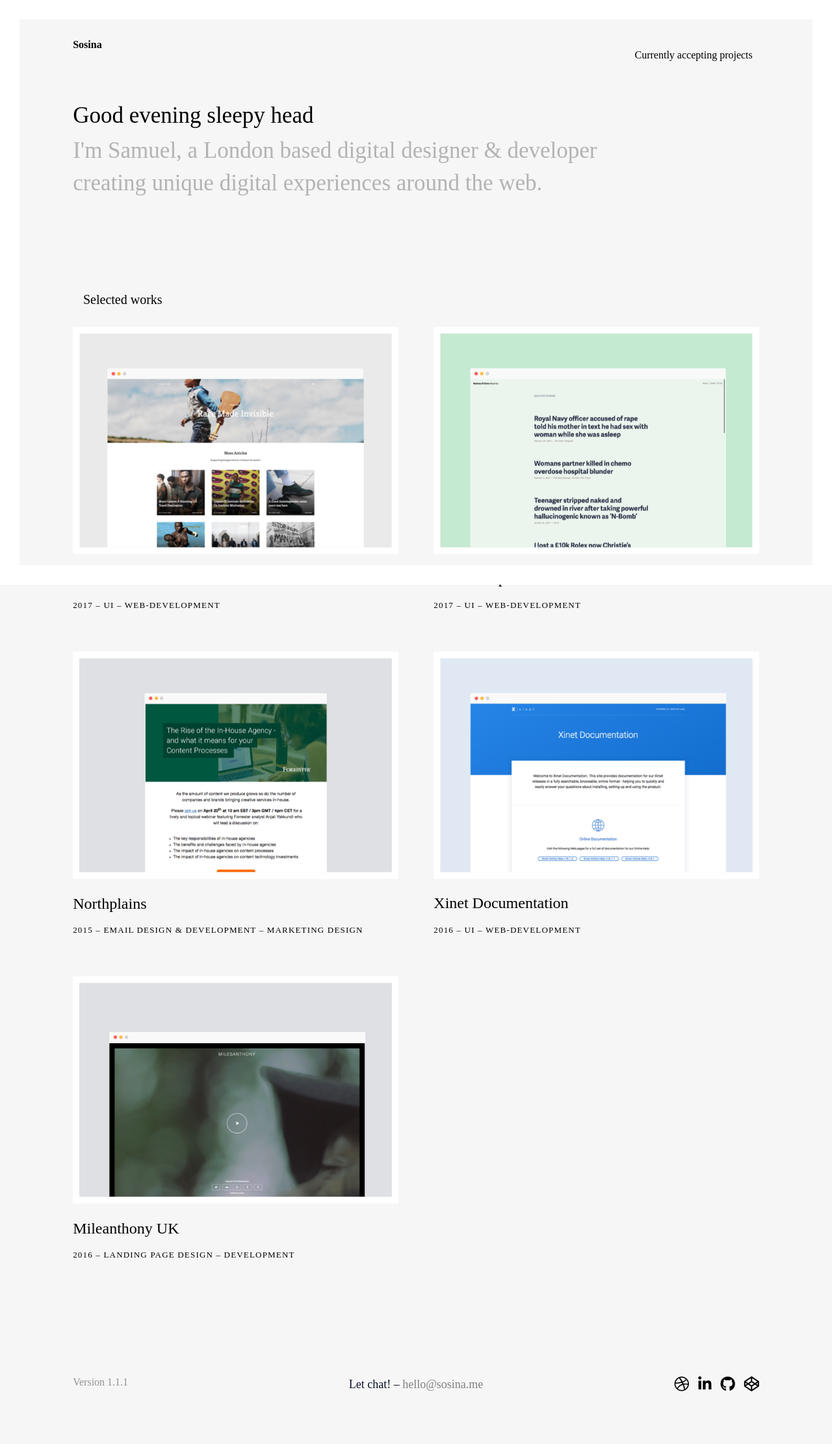
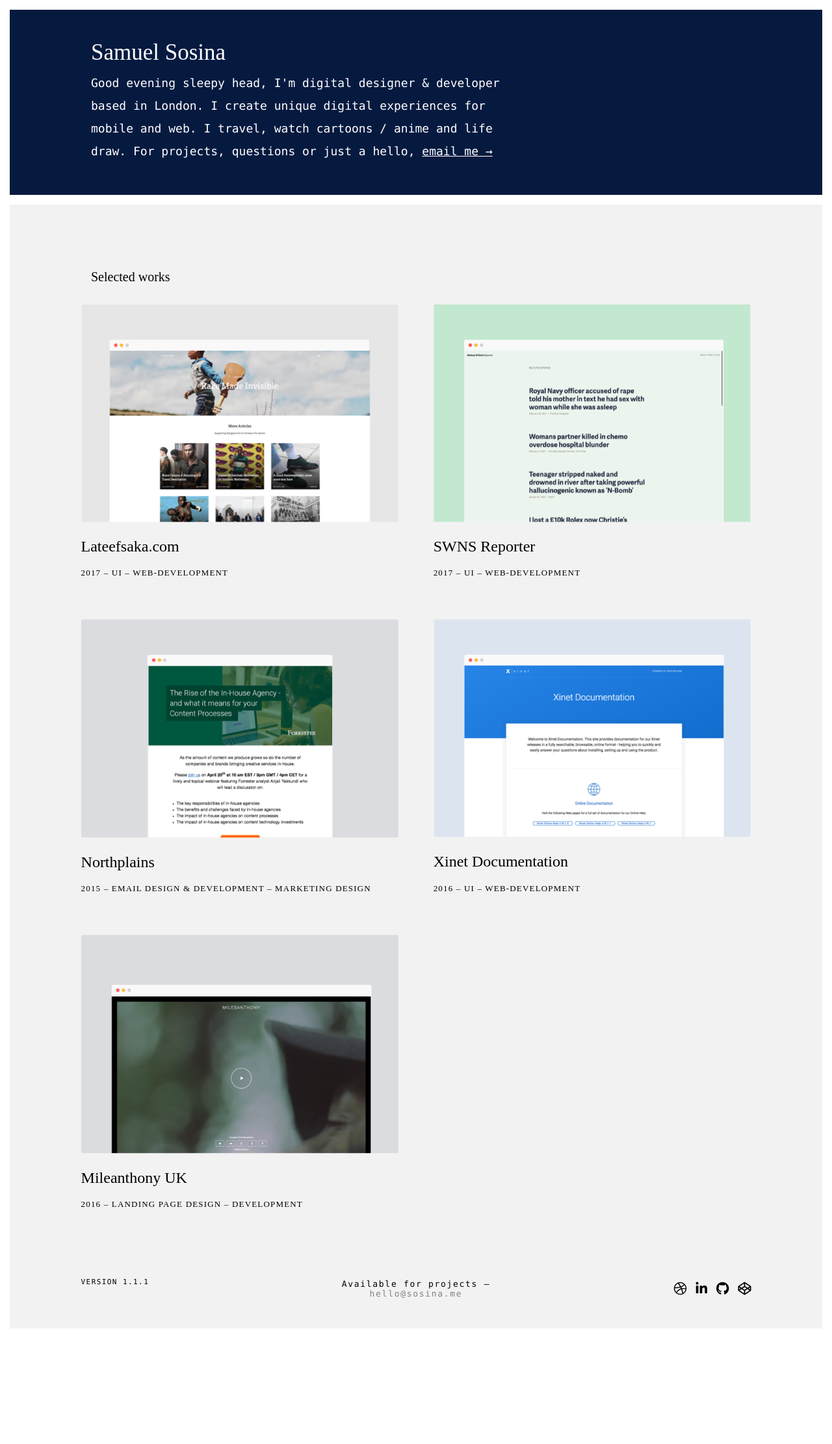
Before and after one commit to ssosina/sosina.me, a Jekyll site: the page built from index.html, in a window 1280 px wide. Shown: the whole page at 65% size. Built offline with Jekyll 4.4.1, drawn with Linux system fonts in a browser that asks for light colours; nearby versions of some CDN libraries; library files that are not in the unit come from our copies; Markdown is read by kramdown in place of the engine named in the settings; after the commit the page ends 2060 px from its top, so only the background shows below that.

Commit message:
Style changes

```diff
--- a/_includes/footer.html
+++ b/_includes/footer.html
@@ -4,7 +4,7 @@
           <div class="footer__content">
             <p class="footer__version">Version 1.1.1</p>
 
-            <p class="footer__copyright">Let chat! – <a href="ssosina@me.com">hello@sosina.me</a></p>
+            <p class="footer__copyright">Available for projects – <a href="ssosina@me.com">hello@sosina.me</a></p>
 
             <ul class="footer__social">
             {% for social-link in site.data.settings.social-links %}
--- a/_includes/hero.html
+++ b/_includes/hero.html
@@ -1,8 +1,9 @@
 <div class="hero">
 	<div class="hero__container">
-	    <h1 class="hero__title" id="greeting">Hello valued user.</h1>
-	    <h1 class="hero__summary">I'm Samuel, a London based digital designer & developer creating unique digital experiences around the web.
+	<div class="hero__content">
+	    <h1 class="hero__title">Samuel Sosina</h1>
+	    <h1 class="hero__summary"><span id="greeting">Hey</span>, I'm digital designer & developer based in London. I create unique digital experiences for mobile and web. I travel, <a target="_blank" href="https://www.youtube.com/watch?v=1eO5U_uN7DQ">watch cartoons</a> / <a target="_blank" href="https://www.youtube.com/watch?v=K-GwVEmoT3Y">anime</a> and life draw. For projects, questions or just a hello, <a class="hero__email-link" href="mailto:samsosina@gmail.com">email me →</a>
 	    </h1>
-
+	</div>
 	</div>
 </div>
--- a/_includes/projects.html
+++ b/_includes/projects.html
@@ -1,4 +1,6 @@
 <div class="main">
+
+  <div class="main__container">
 
   <div class="works">Selected works</div>
 
@@ -24,3 +26,5 @@
     </div>
 
   </div>
+
+</div>
--- a/css/main.css
+++ b/css/main.css
@@ -6,11 +6,7 @@ html {
   box-sizing: inherit; }
 
 a {
-  text-decoration: none;
-  font-family: "Merriweather", serif; }
-
-.main {
-  margin-bottom: 100px; }
+  text-decoration: none; }
 
 @-webkit-keyframes fadeIn {
   0% {
@@ -234,21 +230,31 @@ header {
       display: inline-block; } }
 
 footer {
+  text-align: left;
+  height: 15vh;
+  background: #F2F2F2;
+  border-left: 15px solid white;
+  border-right: 15px solid white;
+  border-bottom: 15px solid white;
+  display: -ms-flexbox;
+  display: flex;
+  -ms-flex-align: start;
+      align-items: flex-start; }
+
+.footer__container {
+  width: 80%;
+  margin: 0 auto;
+  -ms-flex-item-align: center;
+      align-self: center; }
+
+.footer__content {
   max-width: 1400px;
   margin-left: auto;
-  margin-right: auto;
-  height: 70px;
-  text-align: left;
-  color: #909292;
-  margin-bottom: 50px; }
-  footer::after {
+  margin-right: auto; }
+  .footer__content::after {
     clear: both;
     content: "";
     display: table; }
-
-.footer__container {
-  width: 80%;
-  margin: 0 auto; }
 
 .footer__social {
   list-style: none;
@@ -258,14 +264,27 @@ footer {
     margin-left: 10px; }
     .footer__social li a {
       color: black;
-      font-size: 23px; }
+      font-size: 1.25em; }
 
 .footer__copyright {
-  font-size: 1.125em;
-  font-weight: 500;
-  color: #0A1128; }
+  text-align: left;
+  font-family: "Monaco",serif;
+  font-size: 0.8125em;
+  letter-spacing: 0.13em; }
   .footer__copyright a {
     color: grey; }
+
+.footer__version {
+  text-align: left;
+  font-family: "Monaco",serif;
+  font-size: 0.6875em;
+  text-transform: uppercase;
+  letter-spacing: 0.13em; }
+
+.footer__social {
+  text-align: left; }
+  .footer__social li:first-child {
+    margin-left: 0px; }
 
 @media screen and (min-width: 48em) {
   .footer__container {
@@ -280,8 +299,7 @@ footer {
     float: left;
     display: block;
     margin-right: 6.27615%;
-    width: 25.60669%;
-    text-align: left; }
+    width: 25.60669%; }
     .footer__version:last-child {
       margin-right: 0; }
   .footer__copyright {
@@ -289,7 +307,10 @@ footer {
     display: block;
     margin-right: 6.27615%;
     width: 36.23431%;
-    text-align: center; }
+    text-align: center;
+    font-family: "Monaco",serif;
+    font-size: 0.8125em;
+    letter-spacing: 0.13em; }
     .footer__copyright:last-child {
       margin-right: 0; }
   .footer__social {
@@ -336,64 +357,83 @@ footer {
       margin-right: 0; } }
 
 .hero {
-  max-width: 1400px;
-  margin-left: auto;
-  margin-right: auto;
+  width: 100%;
   text-align: left;
-  margin-bottom: 50px; }
-  .hero::after {
-    clear: both;
-    content: "";
-    display: table; }
+  background: #061A40;
+  border: 15px solid white;
+  height: 60vh;
+  display: -ms-flexbox;
+  display: flex;
+  -ms-flex-align: start;
+      align-items: flex-start; }
 
 .hero__container {
   width: 80%;
-  height: 100%;
-  margin: 0 auto; }
+  margin: 0 auto;
+  -ms-flex-item-align: center;
+      align-self: center; }
+
+.hero__email-link {
+  text-decoration: underline; }
 
 .hero__title {
   font-weight: 400;
   font-size: 1.625em;
-  line-height: 10px; }
+  line-height: 10px;
+  color: white; }
 
 .hero__summary {
-  color: #B3B3B3;
+  color: white;
   font-weight: 100;
-  font-size: 1.375em;
-  line-height: 32px; }
+  font-family: "Monaco",serif;
+  font-size: 16px;
+  line-height: 26px; }
   .hero__summary a {
-    color: black; }
+    color: white;
+    font-family: "Monaco",serif; }
 
 @media screen and (min-width: 60em) {
+  .hero {
+    height: 35vh;
+    padding: 0px; }
   .hero__container {
+    max-width: 1400px;
+    margin-left: auto;
+    margin-right: auto; }
+    .hero__container::after {
+      clear: both;
+      content: "";
+      display: table; }
+  .hero__content {
     float: left;
     display: block;
     margin-right: 5.17598%;
-    width: 64.94134%;
-    margin-left: 8.76467%; }
-    .hero__container:last-child {
+    width: 64.94134%; }
+    .hero__content:last-child {
       margin-right: 0; }
-  .hero {
-    height: 200px;
-    padding: 0px;
-    margin-bottom: 100px; }
   .hero__title {
     font-size: 2.1875em;
     line-height: 10px; }
   .hero__summary {
     font-weight: 100;
-    font-size: 2.1875em;
-    line-height: 50px; } }
+    font-size: 1.125em;
+    line-height: 35px; } }
 
-@media screen and (min-width: 106.25em) {
-  .hero__container {
-    float: left;
-    display: block;
-    margin-right: 5.17598%;
-    width: 82.47067%;
-    margin-left: 0%; }
-    .hero__container:last-child {
-      margin-right: 0; } }
+.main {
+  width: 100%;
+  border-left: 15px solid white;
+  border-right: 15px solid white;
+  background-color: #F2F2F2;
+  padding-top: 100px; }
+
+.main__container {
+  max-width: 1400px;
+  margin-left: auto;
+  margin-right: auto; }
+  .main__container::after {
+    clear: both;
+    content: "";
+    display: table; }
 
 .project {
   width: 80%;
@@ -405,7 +445,6 @@ footer {
   .project img {
     width: 100%;
     height: auto;
-    border: 10px solid white;
     border-radius: 2px;
     transition: opacity 0.25s ease-in-out; }
     .project img:hover {
@@ -487,19 +526,9 @@ nav {
     margin-left: 10px; }
 
 body {
-  background-color: #F6F6F6;
+  background-color: white;
   color: black;
-  height: 100%;
-  min-height: 100%; }
-
-.main {
-  max-width: 1400px;
-  margin-left: auto;
-  margin-right: auto; }
-  .main::after {
-    clear: both;
-    content: "";
-    display: table; }
+  margin: 0px; }
 
 .works {
   margin-bottom: 30px;
--- a/index.html
+++ b/index.html
@@ -8,13 +8,6 @@ title: Samuel Sosina
   {% include head.html %}
 
   <body>
-
-    <div id="left"></div>
-    <div id="right"></div>
-    <div id="top"></div>
-    <div id="bottom"></div>
-
-  {% include header.html %}
 
   {% include hero.html %}
 
```
Also changed, not shown: _scss/1-tools/_vars.scss (+0 -7 lines), _scss/3-modules/_article.scss (+12 -3 lines), _scss/3-modules/_footer.scss (+36 -14 lines), _scss/3-modules/_hero.scss (+31 -20 lines), _scss/4-pages/_index.scss (+2 -7 lines), 1 other file. Lines whose indentation alone changed are shown as unchanged.
